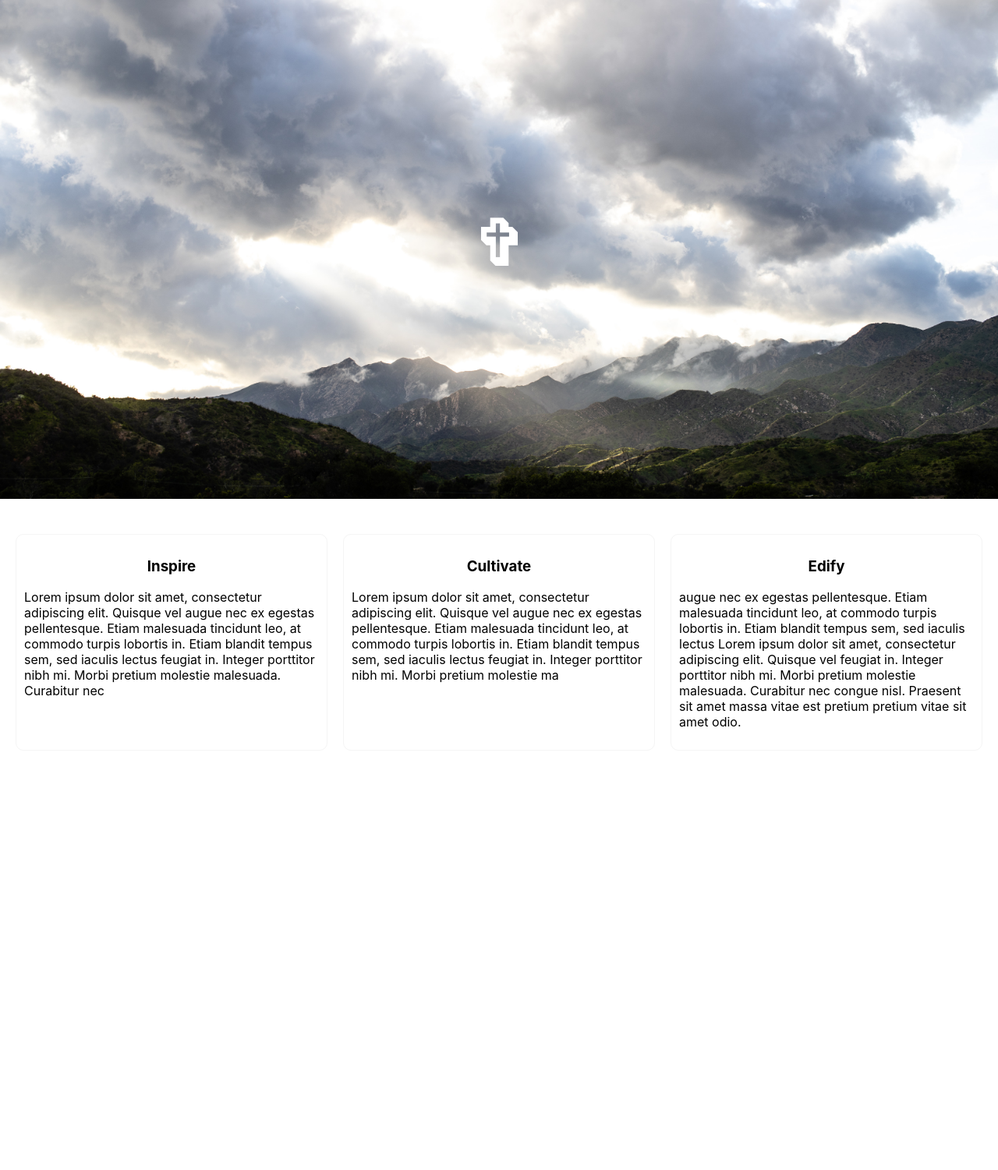
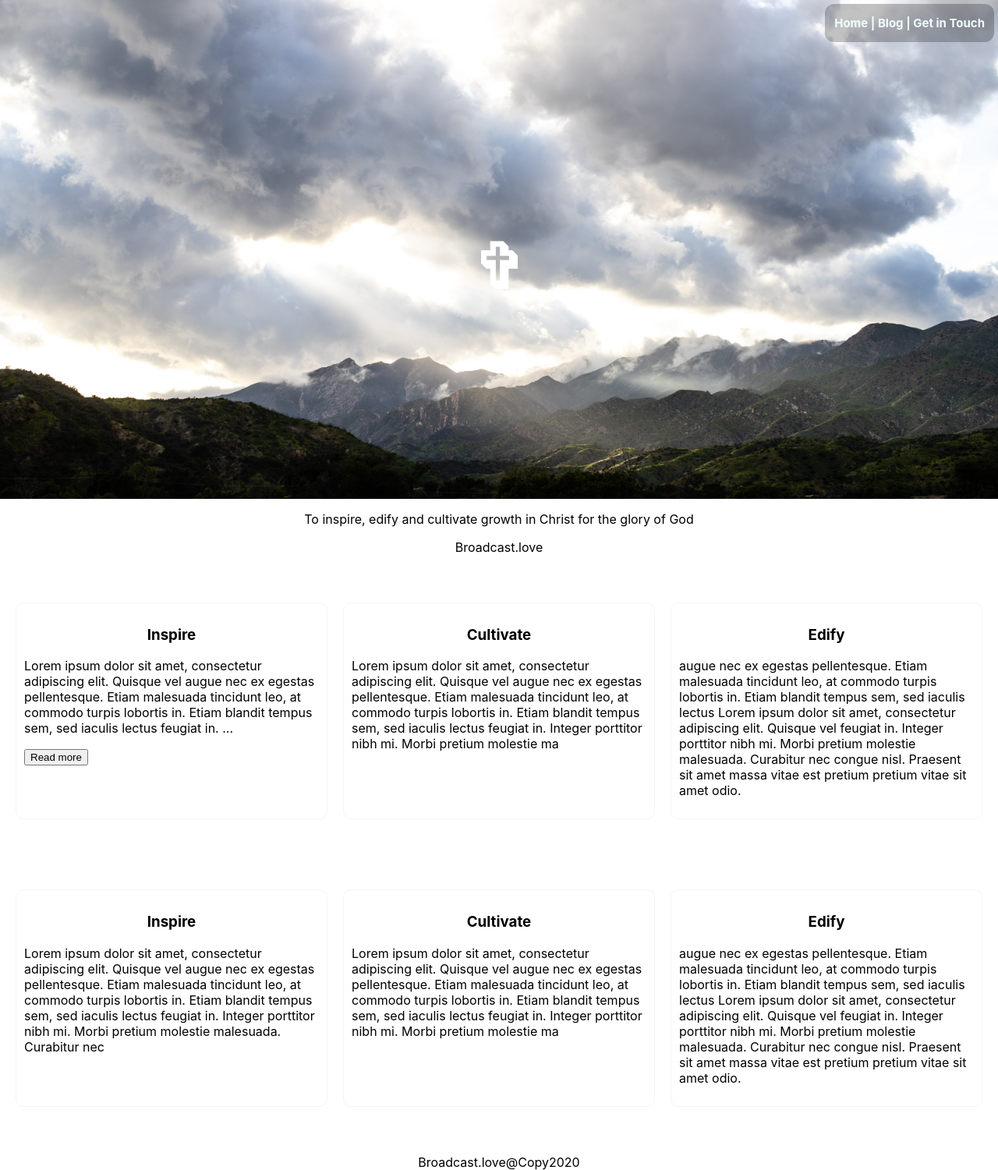
Before and after one commit to mboperator/broadcast-love, a website: page src/index.html in a window 1280 px wide. Shown: the whole page at 78% size. Before the commit the page ends 1008 px from the top, so only its background shows below. Drawn offline with Linux system fonts and the light colour scheme.

Commit message:
added nar bar and footer

```diff
--- a/src/index.html
+++ b/src/index.html
@@ -30,13 +30,19 @@
     <link rel="stylesheet" href="/styles.css" />
     <link rel="shortcut icon" type="image/png" href="/favicon.png" />
   </head>
+
   <body>
     <div class="background">
       <div class="background-image-container">
         <div class="background-image-god" />
       </div>
     </div>
-    <main class="container">
+
+
+    <main class="header">
+      <div class="navbar" href="#">
+        <p id="bar">Home  |  Blog  |  Get in Touch</p>
+      </div>
       <div class="headline">
         <h1 class="title">
           ✞
@@ -44,7 +50,68 @@
       </div>
     </main>
 
+    <section class="mission">
+          <center><p>
+            To inspire, edify and cultivate growth in Christ for the glory of God<br>
+            <p>Broadcast.love</p>
+          </p>
+        </center>
+        </a>
     <section class="articles">
+      <a class="article article-link">
+          <h3>
+            Inspire
+          </h3>
+
+          <p>
+            Lorem ipsum dolor sit amet, consectetur adipiscing elit. Quisque vel
+            augue nec ex egestas pellentesque. Etiam malesuada tincidunt leo, at
+            commodo turpis lobortis in. Etiam blandit tempus sem, sed iaculis
+            lectus feugiat in.
+            <span id ="dots">...</span> <span id="more" >porttitor nibh mi. Morbi pretium molestie
+            malesuada. Curabitur Cultivate
+            Lorem ipsum dolor sit amet, consectetur adipiscing elit.
+             Quisque vel augue nec ex egestas pellentesque.
+             Etiam malesuada tincidunt leo, at commodo turpis lobortis in.
+             Etiam blandit tempus sem, sed iaculis lectus feugiat in.
+             Integer porttitor nibh mi. Morbi pretium molestie manec</span>
+          </p>
+          <button onclick="myFunction()"
+          id="myBtn">Read more </button>
+
+
+
+      </a>
+      </a>
+      <a class="article article-link" href="#">
+          <h3>
+            Cultivate
+          </h3>
+          <p>
+            Lorem ipsum dolor sit amet, consectetur adipiscing elit. Quisque vel
+            augue nec ex egestas pellentesque. Etiam malesuada tincidunt leo, at
+            commodo turpis lobortis in. Etiam blandit tempus sem, sed iaculis
+            lectus feugiat in. Integer porttitor nibh mi. Morbi pretium molestie
+            ma
+          </p>
+        </a>
+      <a class="article article-link" href="#">
+          <h3>
+            Edify
+          </h3>
+          <p>
+            augue nec ex egestas pellentesque. Etiam malesuada tincidunt leo, at
+            commodo turpis lobortis in. Etiam blandit tempus sem, sed iaculis
+            lectus Lorem ipsum dolor sit amet, consectetur adipiscing elit.
+            Quisque vel feugiat in. Integer porttitor nibh mi. Morbi pretium
+            molestie malesuada. Curabitur nec congue nisl. Praesent sit amet
+            massa vitae est pretium pretium vitae sit amet odio.
+          </p>
+        </a>
+
+    </section>
+
+    <section class="articles2">
       <a class="article article-link" href="#">
           <h3>
             Inspire
@@ -83,6 +150,49 @@
             massa vitae est pretium pretium vitae sit amet odio.
           </p>
         </a>
+
     </section>
+    <a class="footer">
+
+
+
+ <center><p>Broadcast.love@Copy2020</p></center>
+
+ </a>
   </body>
+  <script>
+function myFunction()
+{
+
+  var dots =
+   document.getElementById("dots");
+  var moreText =
+  document.getElementById("more");
+  var btnText =
+  document.getElementById("myBtn");
+
+if (dots.style.display == "none"){
+
+  dots.style.display = "inline";
+  btnText.innerHTML = "Read more";
+  moreText.style.display = "none";
+
+}
+else{
+
+
+  dots.style.display = "none";
+  btnText.innerHTML = "Read less";
+  moreText.style.display = "inline";
+}
+
+
+
+
+}
+
+
+
+
+  </script>
 </html>
--- a/src/styles.css
+++ b/src/styles.css
@@ -31,18 +31,27 @@ body {
   height: auto;
 }
 
-.container {
+.header {
   flex: 1;
   display: flex;
   align-items: center;
-  justify-content: center;
-  padding: 0 3rem;
+  justify-content: flex-start;
+  flex-direction: column;
   position: absolute;
   top: 0;
   right: 0;
   left: 0;
   bottom: 0;
   overflow: hidden;
+}
+.navbar {
+  align-self: flex-end;
+  color: azure;
+  background-color: #0000003d;
+  margin: 5px;
+  padding-left: 12px;
+  padding-right: 12px;
+  border-radius: 12px;
 }
 
 .background {
@@ -97,13 +106,29 @@ body {
   display: inline-block;
   background-color: white;
 }
+#more {
+  display: none;
+}
 
 .articles {
   display: flex;
   justify-content: space-evenly;
 }
-
+.articles2 {
+  display: flex;
+  justify-content: space-evenly;
+}
 .article {
+  flex: 1;
+  margin-top: 45px;
+  margin-bottom: 45px;
+  margin-left: 20px;
+  padding: 10px;
+  border: 1px solid #f5f5f5;
+  border-radius: 10px;
+  transition: border 0.3s ease-in-out;
+}
+.article2 {
   flex: 1;
   margin-top: 45px;
   margin-bottom: 45px;
@@ -126,16 +151,33 @@ body {
   text-decoration: none;
   color: black;
 }
+.header {
+  text-decoration: none;
+  color: darkgoldenrod;
+  text-align: justify;
+  font-weight: bold;
+  font-size: 15px;
+}
 
 .article h3 {
   text-align: center;
 }
-
+.headline {
+  margin-top: auto;
+  margin-bottom: auto;
+}
 @media screen and (max-width: 1024px) {
-  .container {
-    padding: 0 1rem;
+  .mission {
+    text-align: center;
   }
 
+  .footer {
+    text-decoration: none;
+    color: none;
+    padding: 25px;
+    padding-bottom: 3px;
+    text-align: center;
+  }
   .hero-image img {
     position: absolute;
     top: 0;
```
Also changed, not shown: src/images/pixgod.jpeg (added).
